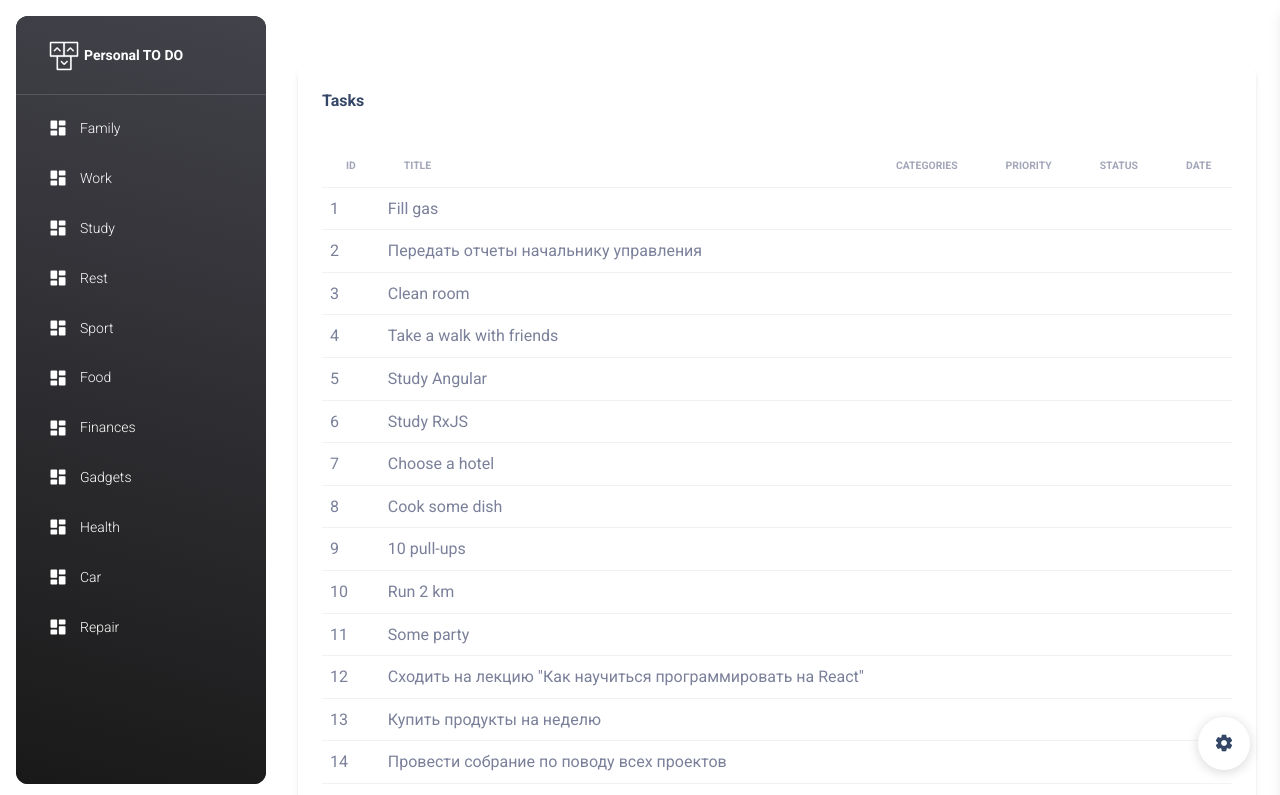
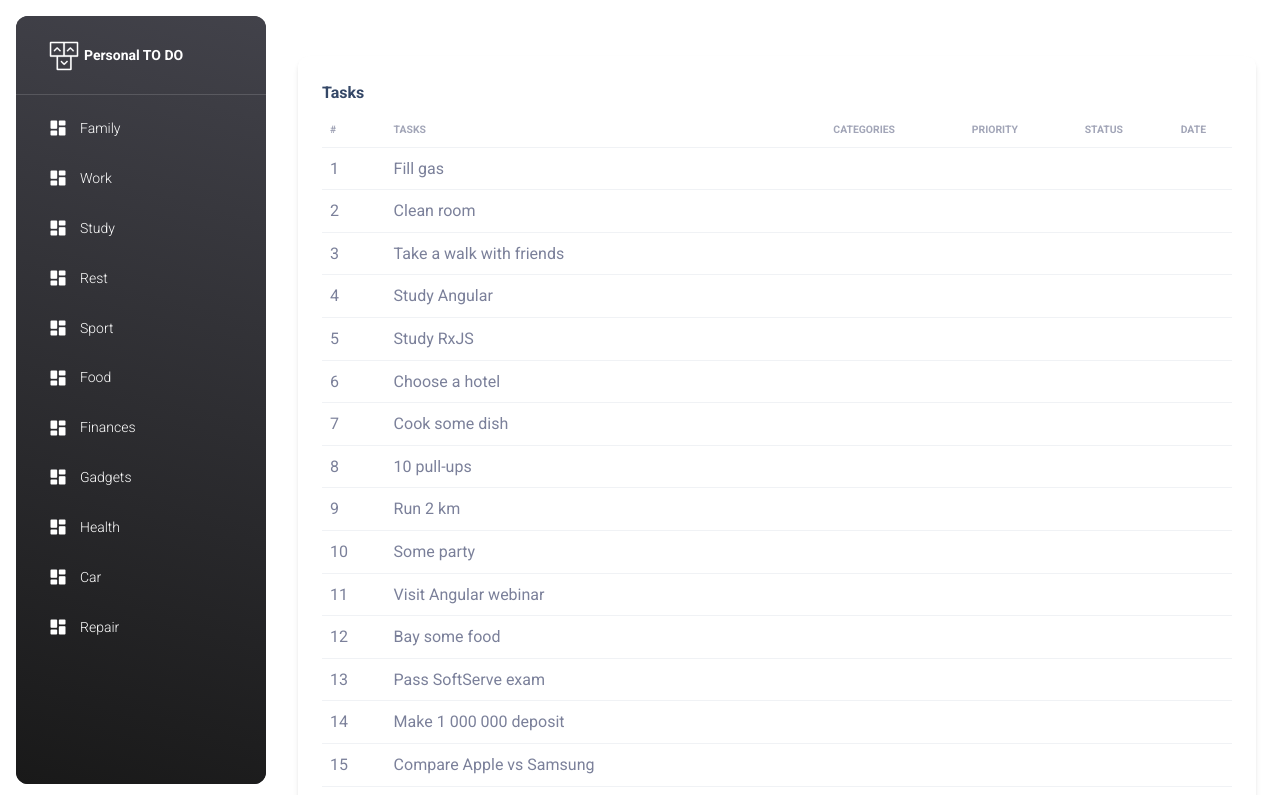
Before and after one commit to Tvido/todo, an Angular app: page / in a window 1280 px wide. Shown: the top 795 px of the page. Built offline with nearby package versions, Linux system fonts and the light colour scheme.

Commit message:
refactor
- tasks to rxjs
- categories to rxjs
- fix styles
- change static test data

```diff
--- a/src/app/app.component.html
+++ b/src/app/app.component.html
@@ -123,7 +123,7 @@
   </nav>
   <!-- End Navbar -->
 
-  <div class="container-fluid py-4">
+  <div class="container-fluid py-3">
     <div class="row">
 <!--      <div class="col-xl-3 col-sm-6 mb-xl-0 mb-4">-->
 <!--        <div class="card">-->
@@ -266,12 +266,13 @@
           <app-tasks></app-tasks>
     </div>
 
-    <footer class="footer py-4  ">
+    <footer class="footer py-1">
       <div class="container-fluid">
         <div class="row align-items-center justify-content-lg-between">
           <div class="col-lg-6 mb-lg-0 mb-4">
             <div class="copyright text-center text-sm text-muted text-lg-start">
-              © made by Tvido
+              made by <a href="https://tvido.github.io/viter-cv/" target="_blank"><strong>Tvido</strong></a>
+
             </div>
           </div>
           <div class="col-lg-6">
@@ -295,90 +296,91 @@
     </footer>
   </div>
 </main>
-<div class="fixed-plugin">
-  <a class="fixed-plugin-button text-dark position-fixed px-3 py-2">
-    <i class="material-icons py-2">settings</i>
-  </a>
-  <div class="card shadow-lg">
-    <div class="card-header pb-0 pt-3">
-      <div class="float-start">
-        <h5 class="mt-3 mb-0">Material UI Configurator</h5>
-        <p>See our dashboard options.</p>
-      </div>
-      <div class="float-end mt-4">
-        <button class="btn btn-link text-dark p-0 fixed-plugin-close-button">
-          <i class="material-icons">clear</i>
-        </button>
-      </div>
-      <!-- End Toggle Button -->
-    </div>
-    <hr class="horizontal dark my-1">
-    <div class="card-body pt-sm-3 pt-0">
-      <!-- Sidebar Backgrounds -->
-      <div>
-        <h6 class="mb-0">Sidebar Colors</h6>
-      </div>
-      <a href="javascript:void(0)" class="switch-trigger background-color">
-        <div class="badge-colors my-2 text-start">
-          <span class="badge filter bg-gradient-primary active" data-color="primary"
-                onclick="sidebarColor(this)"></span>
-          <span class="badge filter bg-gradient-dark" data-color="dark" onclick="sidebarColor(this)"></span>
-          <span class="badge filter bg-gradient-info" data-color="info" onclick="sidebarColor(this)"></span>
-          <span class="badge filter bg-gradient-success" data-color="success" onclick="sidebarColor(this)"></span>
-          <span class="badge filter bg-gradient-warning" data-color="warning" onclick="sidebarColor(this)"></span>
-          <span class="badge filter bg-gradient-danger" data-color="danger" onclick="sidebarColor(this)"></span>
-        </div>
-      </a>
-      <!-- Sidenav Type -->
-      <div class="mt-3">
-        <h6 class="mb-0">Sidenav Type</h6>
-        <p class="text-sm">Choose between 2 different sidenav types.</p>
-      </div>
-      <div class="d-flex">
-        <button class="btn bg-gradient-dark px-3 mb-2 active" data-class="bg-gradient-dark" onclick="sidebarType(this)">
-          Dark
-        </button>
-        <button class="btn bg-gradient-dark px-3 mb-2 ms-2" data-class="bg-transparent" onclick="sidebarType(this)">
-          Transparent
-        </button>
-        <button class="btn bg-gradient-dark px-3 mb-2 ms-2" data-class="bg-white" onclick="sidebarType(this)">White
-        </button>
-      </div>
-      <p class="text-sm d-xl-none d-block mt-2">You can change the sidenav type just on desktop view.</p>
-      <!-- Navbar Fixed -->
-      <div class="mt-3 d-flex">
-        <h6 class="mb-0">Navbar Fixed</h6>
-        <div class="form-check form-switch ps-0 ms-auto my-auto">
-          <input class="form-check-input mt-1 ms-auto" type="checkbox" id="navbarFixed" onclick="navbarFixed(this)">
-        </div>
-      </div>
-      <hr class="horizontal dark my-3">
-      <div class="mt-2 d-flex">
-        <h6 class="mb-0">Light / Dark</h6>
-        <div class="form-check form-switch ps-0 ms-auto my-auto">
-          <input class="form-check-input mt-1 ms-auto" type="checkbox" id="dark-version" onclick="darkMode(this)">
-        </div>
-      </div>
-      <hr class="horizontal dark my-sm-4">
-      <a class="btn bg-gradient-info w-100" href="https://www.creative-tim.com/product/material-dashboard">Free
-        Download</a>
-      <a class="btn btn-outline-dark w-100"
-         href="https://www.creative-tim.com/learning-lab/bootstrap/overview/material-dashboard">View documentation</a>
-      <div class="w-100 text-center">
-        <a class="github-button" href="https://github.com/creativetimofficial/material-dashboard"
-           data-icon="octicon-star" data-size="large" data-show-count="true"
-           aria-label="Star creativetimofficial/material-dashboard on GitHub">Star</a>
-        <h6 class="mt-3">Thank you for sharing!</h6>
-        <a
-          href="https://twitter.com/intent/tweet?text=Check%20Material%20UI%20Dashboard%20made%20by%20%40CreativeTim%20%23webdesign%20%23dashboard%20%23bootstrap5&amp;url=https%3A%2F%2Fwww.creative-tim.com%2Fproduct%2Fsoft-ui-dashboard"
-          class="btn btn-dark mb-0 me-2" target="_blank">
-          <i class="fab fa-twitter me-1" aria-hidden="true"></i> Tweet
-        </a>
-        <a href="https://www.facebook.com/sharer/sharer.php?u=https://www.creative-tim.com/product/material-dashboard"
-           class="btn btn-dark mb-0 me-2" target="_blank">
-          <i class="fab fa-facebook-square me-1" aria-hidden="true"></i> Share
-        </a>
-      </div>
-    </div>
-  </div>
-</div>
+
+<!--<div class="fixed-plugin">-->
+<!--  <a class="fixed-plugin-button text-dark position-fixed px-3 py-2">-->
+<!--    <i class="material-icons py-2">settings</i>-->
+<!--  </a>-->
+<!--  <div class="card shadow-lg">-->
+<!--    <div class="card-header pb-0 pt-3">-->
+<!--      <div class="float-start">-->
+<!--        <h5 class="mt-3 mb-0">Material UI Configurator</h5>-->
+<!--        <p>See our dashboard options.</p>-->
+<!--      </div>-->
+<!--      <div class="float-end mt-4">-->
+<!--        <button class="btn btn-link text-dark p-0 fixed-plugin-close-button">-->
+<!--          <i class="material-icons">clear</i>-->
+<!--        </button>-->
+<!--      </div>-->
+<!--      &lt;!&ndash; End Toggle Button &ndash;&gt;-->
+<!--    </div>-->
+<!--    <hr class="horizontal dark my-1">-->
+<!--    <div class="card-body pt-sm-3 pt-0">-->
+<!--      &lt;!&ndash; Sidebar Backgrounds &ndash;&gt;-->
+<!--      <div>-->
+<!--        <h6 class="mb-0">Sidebar Colors</h6>-->
+<!--      </div>-->
+<!--      <a href="javascript:void(0)" class="switch-trigger background-color">-->
+<!--        <div class="badge-colors my-2 text-start">-->
+<!--          <span class="badge filter bg-gradient-primary active" data-color="primary"-->
+<!--                onclick="sidebarColor(this)"></span>-->
+<!--          <span class="badge filter bg-gradient-dark" data-color="dark" onclick="sidebarColor(this)"></span>-->
+<!--          <span class="badge filter bg-gradient-info" data-color="info" onclick="sidebarColor(this)"></span>-->
+<!--          <span class="badge filter bg-gradient-success" data-color="success" onclick="sidebarColor(this)"></span>-->
+<!--          <span class="badge filter bg-gradient-warning" data-color="warning" onclick="sidebarColor(this)"></span>-->
+<!--          <span class="badge filter bg-gradient-danger" data-color="danger" onclick="sidebarColor(this)"></span>-->
+<!--        </div>-->
+<!--      </a>-->
+<!--      &lt;!&ndash; Sidenav Type &ndash;&gt;-->
+<!--      <div class="mt-3">-->
+<!--        <h6 class="mb-0">Sidenav Type</h6>-->
+<!--        <p class="text-sm">Choose between 2 different sidenav types.</p>-->
+<!--      </div>-->
+<!--      <div class="d-flex">-->
+<!--        <button class="btn bg-gradient-dark px-3 mb-2 active" data-class="bg-gradient-dark" onclick="sidebarType(this)">-->
+<!--          Dark-->
+<!--        </button>-->
+<!--        <button class="btn bg-gradient-dark px-3 mb-2 ms-2" data-class="bg-transparent" onclick="sidebarType(this)">-->
+<!--          Transparent-->
+<!--        </button>-->
+<!--        <button class="btn bg-gradient-dark px-3 mb-2 ms-2" data-class="bg-white" onclick="sidebarType(this)">White-->
+<!--        </button>-->
+<!--      </div>-->
+<!--      <p class="text-sm d-xl-none d-block mt-2">You can change the sidenav type just on desktop view.</p>-->
+<!--      &lt;!&ndash; Navbar Fixed &ndash;&gt;-->
+<!--      <div class="mt-3 d-flex">-->
+<!--        <h6 class="mb-0">Navbar Fixed</h6>-->
+<!--        <div class="form-check form-switch ps-0 ms-auto my-auto">-->
+<!--          <input class="form-check-input mt-1 ms-auto" type="checkbox" id="navbarFixed" onclick="navbarFixed(this)">-->
+<!--        </div>-->
+<!--      </div>-->
+<!--      <hr class="horizontal dark my-3">-->
+<!--      <div class="mt-2 d-flex">-->
+<!--        <h6 class="mb-0">Light / Dark</h6>-->
+<!--        <div class="form-check form-switch ps-0 ms-auto my-auto">-->
+<!--          <input class="form-check-input mt-1 ms-auto" type="checkbox" id="dark-version" onclick="darkMode(this)">-->
+<!--        </div>-->
+<!--      </div>-->
+<!--      <hr class="horizontal dark my-sm-4">-->
+<!--      <a class="btn bg-gradient-info w-100" href="https://www.creative-tim.com/product/material-dashboard">Free-->
+<!--        Download</a>-->
+<!--      <a class="btn btn-outline-dark w-100"-->
+<!--         href="https://www.creative-tim.com/learning-lab/bootstrap/overview/material-dashboard">View documentation</a>-->
+<!--      <div class="w-100 text-center">-->
+<!--        <a class="github-button" href="https://github.com/creativetimofficial/material-dashboard"-->
+<!--           data-icon="octicon-star" data-size="large" data-show-count="true"-->
+<!--           aria-label="Star creativetimofficial/material-dashboard on GitHub">Star</a>-->
+<!--        <h6 class="mt-3">Thank you for sharing!</h6>-->
+<!--        <a-->
+<!--          href="https://twitter.com/intent/tweet?text=Check%20Material%20UI%20Dashboard%20made%20by%20%40CreativeTim%20%23webdesign%20%23dashboard%20%23bootstrap5&amp;url=https%3A%2F%2Fwww.creative-tim.com%2Fproduct%2Fsoft-ui-dashboard"-->
+<!--          class="btn btn-dark mb-0 me-2" target="_blank">-->
+<!--          <i class="fab fa-twitter me-1" aria-hidden="true"></i> Tweet-->
+<!--        </a>-->
+<!--        <a href="https://www.facebook.com/sharer/sharer.php?u=https://www.creative-tim.com/product/material-dashboard"-->
+<!--           class="btn btn-dark mb-0 me-2" target="_blank">-->
+<!--          <i class="fab fa-facebook-square me-1" aria-hidden="true"></i> Share-->
+<!--        </a>-->
+<!--      </div>-->
+<!--    </div>-->
+<!--  </div>-->
+<!--</div>-->
--- a/src/app/app.component.ts
+++ b/src/app/app.component.ts
@@ -6,5 +6,5 @@ import { Component } from '@angular/core';
   styleUrls: ['./app.component.css']
 })
 export class AppComponent {
-  title = 'tod';
+  title = 'todo';
 }
--- a/src/app/components/categories/categories.component.html
+++ b/src/app/components/categories/categories.component.html
@@ -13,9 +13,9 @@
 
   <hr class="horizontal light mt-0 mb-2">
 
-  <div class="collapse navbar-collapse  w-auto " id="sidenav-collapse-main">
+  <div class="collapse navbar-collapse w-auto" id="sidenav-collapse-main">
     <ul class="navbar-nav">
-      <li class="nav-item" *ngFor="let category of categories">
+      <li class="nav-item" *ngFor="let category of categories" (click)="showTasksByCategory(category)">
         <a class="nav-link text-white cursor-pointer">
           <div class="text-white text-center me-2 d-flex align-items-center justify-content-center">
             <i class="material-icons opacity-10">dashboard</i>
--- a/src/app/components/categories/categories.component.ts
+++ b/src/app/components/categories/categories.component.ts
@@ -16,7 +16,10 @@ export class CategoriesComponent implements OnInit {
   }
 
   ngOnInit(): void {
-    this.categories = this.dataHandler.getCategories()
+   this.dataHandler.categoriesSubject.subscribe(categories => this.categories = categories)
   }
 
+  showTasksByCategory(category: Category) {
+    this.dataHandler.fillTasksByCategory(category)
+  }
 }
--- a/src/app/components/tasks/tasks.component.html
+++ b/src/app/components/tasks/tasks.component.html
@@ -7,13 +7,13 @@
       </div>
     </div>
 
-    <div class="card-body">
+    <div class="card-body pt-0">
       <div class="table-responsive">
         <table class="table align-items-center mb-0">
           <thead>
           <tr>
-            <th class="text-uppercase text-secondary text-xxs font-weight-bolder opacity-7">ID</th>
-            <th class="text-uppercase text-secondary text-xxs font-weight-bolder opacity-7">Title</th>
+            <th class="text-uppercase text-secondary text-xxs font-weight-bolder opacity-7">#</th>
+            <th class="text-uppercase text-secondary text-xxs font-weight-bolder opacity-7">Tasks</th>
             <th class="text-center text-uppercase text-secondary text-xxs font-weight-bolder opacity-7">Categories</th>
             <th class="text-center text-uppercase text-secondary text-xxs font-weight-bolder opacity-7">Priority</th>
             <th class="text-center text-uppercase text-secondary text-xxs font-weight-bolder opacity-7">Status</th>
--- a/src/app/components/tasks/tasks.component.ts
+++ b/src/app/components/tasks/tasks.component.ts
@@ -16,7 +16,7 @@ export class TasksComponent implements OnInit {
   }
 
   ngOnInit(): void {
-    this.tasks = this.dataHandler.getTasks()
+    this.dataHandler.tasksSubject.subscribe(tasks => this.tasks = tasks)
   }
 
 }
--- a/src/app/data/TestData.ts
+++ b/src/app/data/TestData.ts
@@ -36,21 +36,13 @@ export class TestData {
     },
     {
       id: 2,
-      title: 'Передать отчеты начальнику управления',
-      priority: TestData.priorities[0],
-      completed: false,
-      category: TestData.categories[0],
-      date: new Date('2019-04-11')
-    },
-    {
-      id: 3,
       title: 'Clean room',
       priority: TestData.priorities[2],
       completed: true,
       category: TestData.categories[1]
     },
     {
-      id: 4,
+      id: 3,
       title: 'Take a walk with friends',
       priority: TestData.priorities[1],
       completed: false,
@@ -58,13 +50,13 @@ export class TestData {
       date: new Date('2019-08-17')
     },
     {
-      id: 5,
+      id: 4,
       title: 'Study Angular',
       completed: false,
       category: TestData.categories[2]
     },
     {
-      id: 6,
+      id: 5,
       title: 'Study RxJS',
       priority: TestData.priorities[1],
       completed: true,
@@ -72,20 +64,20 @@ export class TestData {
       date: new Date('2019-06-11')
     },
     {
-      id: 7,
+      id: 6,
       title: 'Choose a hotel',
       priority: TestData.priorities[2],
       completed: false,
       category: TestData.categories[3]
     },
     {
-      id: 8,
+      id: 7,
       title: 'Cook some dish',
       completed: false,
       category: TestData.categories[5]
     },
     {
-      id: 9,
+      id: 8,
       title: '10 pull-ups',
       priority: TestData.priorities[2],
       completed: false,
@@ -93,68 +85,47 @@ export class TestData {
       date: new Date('2019-03-12')
     },
     {
-      id: 10,
+      id: 9,
       title: 'Run 2 km',
       priority: TestData.priorities[0],
       completed: true,
       category: TestData.categories[4]
     },
     {
-      id: 11,
+      id: 10,
       title: 'Some party',
       completed: false
     },
     {
-      id: 12,
-      title: 'Сходить на лекцию "Как научиться программировать на React"',
+      id: 11,
+      title: 'Visit Angular webinar',
       priority: TestData.priorities[1],
       completed: false,
       category: TestData.categories[2]
     },
     {
-      id: 13,
-      title: 'Купить продукты на неделю',
+      id: 12,
+      title: 'Bay some food',
       priority: TestData.priorities[2],
       completed: false,
       category: TestData.categories[5],
       date: new Date('2019-05-11')
     },
     {
-      id: 14,
-      title: 'Провести собрание по поводу всех проектов',
-      completed: true,
-      category: TestData.categories[0]
-    },
-    {
-      id: 15,
+      id: 13,
       title: 'Pass SoftServe exam',
       priority: TestData.priorities[2],
       completed: true
     },
     {
-      id: 16,
-      title: 'Положить 1 000 000 в банк на депозит',
+      id: 14,
+      title: 'Make 1 000 000 deposit',
       priority: TestData.priorities[3],
       completed: false,
       category: TestData.categories[6]
     },
     {
-      id: 17,
-      title: 'Попросить аванс на работе',
-      priority: TestData.priorities[2],
-      completed: false,
-      category: TestData.categories[6]
-    },
-    {
-      id: 18,
-      title: 'Сдать анализы, проверить гемоглобин',
-      priority: TestData.priorities[3],
-      completed: false,
-      category: TestData.categories[8],
-      date: new Date('2020-12-11')
-    },
-    {
-      id: 19,
+      id: 15,
       title: 'Compare Apple vs Samsung',
       priority: TestData.priorities[0],
       completed: false,
@@ -162,7 +133,7 @@ export class TestData {
       date: new Date('2019-10-11')
     },
     {
-      id: 20,
+      id: 16,
       title: 'Football',
       priority: TestData.priorities[0],
       completed: false,
--- a/src/app/services/data-handler.service.ts
+++ b/src/app/services/data-handler.service.ts
@@ -2,20 +2,25 @@ import {Injectable} from '@angular/core';
 import {TestData} from "../data/TestData";
 import {Category} from "../models/Category";
 import {Task} from "../models/Task";
+import {BehaviorSubject, Subject} from "rxjs";
 
 @Injectable({
   providedIn: 'root'
 })
 export class DataHandlerService {
+  tasksSubject = new BehaviorSubject<Task[]>(TestData.tasks)
+  categoriesSubject = new BehaviorSubject<Category[]>(TestData.categories)
 
   constructor() {
+    this.fillTasks()
   }
 
-  getCategories(): Category[] {
-    return TestData.categories
+  fillTasks() {
+    this.tasksSubject.next(TestData.tasks)
   }
 
-  getTasks(): Task[] {
-    return TestData.tasks
+  fillTasksByCategory(category: Category) {
+    const tasks = TestData.tasks.filter(task => task.category === category)
+    this.tasksSubject.next(tasks)
   }
 }
```
Also changed, not shown: src/assets/css/material-dashboard.css.
